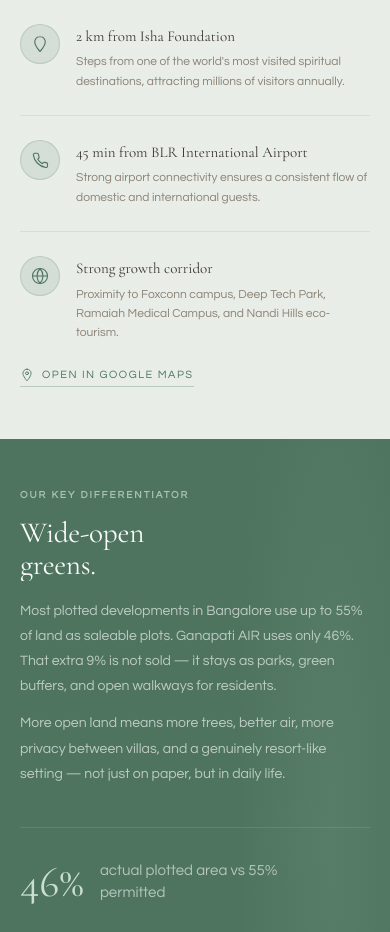
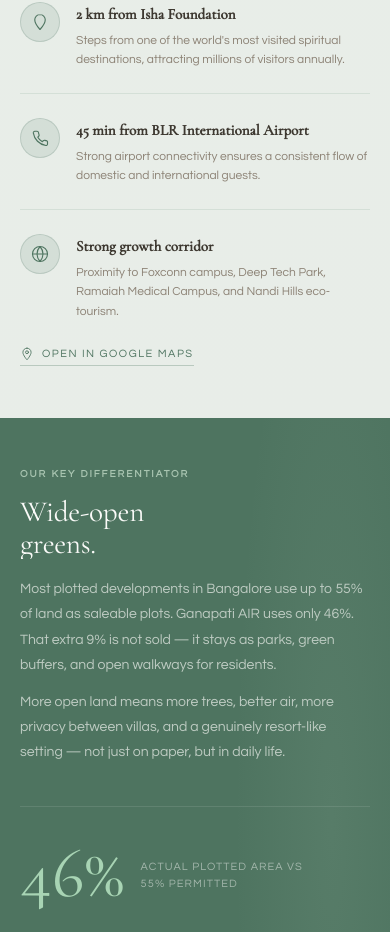
Before and after one commit to Abhi011999/ganapati-air-landing, a Next.js app: page / in a window 390 px wide. Shown: the part 2850-3782 px from the top of the page. Built offline with nearby package versions, Linux system fonts and the light colour scheme.

Commit message:
feat: bigger fonts everywhere, sec-tag with left border highlight, stronger returns/pricing/openspace/hero highlights

```diff
--- a/app/globals.css
+++ b/app/globals.css
@@ -1339,7 +1339,7 @@ h1,h2,h3,h4,h5,h6 {
 
 /* Returns section — sandy with warm contrast */
 .returns { background: linear-gradient(180deg, var(--sand) 0%, #E8E0D0 100%); }
-.returns__highlight-val { color: var(--sage-dark); }
+.returns__highlight-val { color: var(--sage-dark); font-size: clamp(32px, 3.5vw, 52px); }
 .returns__table tbody tr:last-child td { color: var(--sage-dark); font-weight: 500; }
 
 /* Pricing includes tick — sage green */
@@ -1664,3 +1664,81 @@ h1,h2,h3,h4,h5,h6 {
 @media (max-width: 600px) {
   .hero__slider { animation-duration: 8s; }
 }
+
+/* ================================================================
+   HIGHLIGHT BOOSTS
+   ================================================================ */
+
+/* Pricing price — bigger, sage accent */
+.pricing__price {
+  font-size: clamp(52px, 6vw, 88px) !important;
+  color: var(--sage-dark) !important;
+  letter-spacing: -0.02em;
+}
+.pricing__price-label {
+  font-size: var(--sub);
+  color: var(--stone);
+  letter-spacing: 0.06em;
+  margin-top: 4px;
+}
+
+/* Open space stat — brighter */
+.openspace__stat-num {
+  font-size: clamp(80px, 12vw, 140px) !important;
+  color: #A8D4B4 !important;
+  line-height: 1 !important;
+}
+.openspace__stat-label {
+  font-size: var(--sub);
+  color: rgba(250,250,248,0.5);
+  letter-spacing: 0.1em;
+  text-transform: uppercase;
+  margin-top: 4px;
+}
+
+/* Hero title — even bigger on desktop */
+.hero__title {
+  font-size: clamp(56px, 9vw, 120px) !important;
+}
+
+/* Returns highlights — card style */
+.returns__highlight {
+  border: 1px solid rgba(78,116,96,0.2);
+  border-top: 3px solid var(--sage-dark);
+  padding: 24px 20px;
+  background: rgba(78,116,96,0.04);
+}
+
+/* Overview table — stronger header */
+.overview__table thead th {
+  background: var(--sage-dark) !important;
+  color: var(--white) !important;
+  font-size: var(--sub);
+  letter-spacing: 0.12em;
+  text-transform: uppercase;
+}
+
+/* Location facts title */
+.location__fact-title {
+  font-size: clamp(15px, 1.2vw, 18px);
+  font-weight: 600;
+  color: var(--stone-dark);
+}
+
+/* Amenities col title */
+.amenities__col-title {
+  font-size: var(--sub);
+  font-weight: 700;
+  letter-spacing: 0.16em;
+  text-transform: uppercase;
+  color: var(--sage-dark);
+  padding-bottom: 10px;
+  border-bottom: 2px solid var(--sage);
+  margin-bottom: 16px;
+}
+
+@media (max-width: 600px) {
+  .openspace__stat-num { font-size: clamp(64px, 18vw, 100px) !important; }
+  .hero__title { font-size: clamp(44px, 13vw, 72px) !important; }
+  .pricing__price { font-size: clamp(40px, 12vw, 64px) !important; }
+}
```
